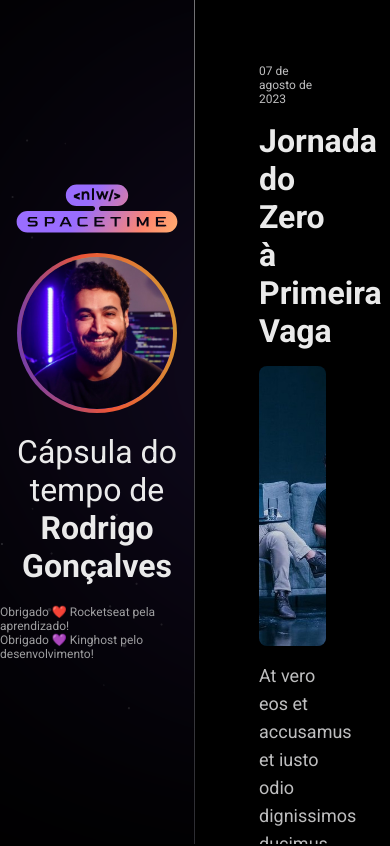
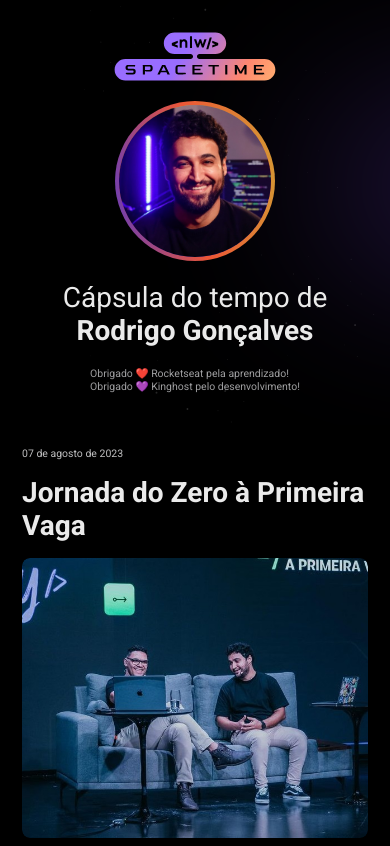
Before and after one commit to charlesbveiga/capsuladotempo, a plain HTML site: page index.html in a window 390 px wide. Shown: the top 846 px of the page. Drawn offline with Linux system fonts and the light colour scheme.

Commit message:
:tada: Projeto Finalizado!

```diff
--- a/index.html
+++ b/index.html
@@ -30,7 +30,9 @@
       class="memory">                                                     <!-- target "_blank" abre o link em outra guia-->
     <small>07 de agosto de 2023</small>
     <h1>Jornada do Zero à Primeira Vaga</h1>
-    <img src="./assets/jornada.png" alt="Rodrigo e Mayk apresentando evento.">
+    <div>
+      <img src="./assets/jornada.png" alt="Rodrigo e Mayk apresentando evento.">
+    </div>
     <p>
       At vero eos et accusamus et iusto odio dignissimos ducimus qui blanditiis praesentium voluptatum deleniti atque corrupti quos dolores et quas molestias excepturi sint occaecati cupiditate non provident, similique...
     </p>
@@ -40,7 +42,9 @@
       class="memory">                                                     <!-- target "_blank" abre o link em outra guia-->
     <small>07 de agosto de 2023</small>
     <h1>Jornada do Zero à Primeira Vaga</h1>
-    <img src="./assets/jornada.png" alt="Rodrigo e Mayk apresentando evento.">
+    <div>
+      <img src="./assets/jornada.png" alt="Rodrigo e Mayk apresentando evento.">
+    </div>
     <p>
       At vero eos et accusamus et iusto odio dignissimos ducimus qui blanditiis praesentium voluptatum deleniti atque corrupti quos dolores et quas molestias excepturi sint occaecati cupiditate non provident, similique...
     </p>
@@ -50,7 +54,9 @@
       class="memory">                                                     <!-- target "_blank" abre o link em outra guia-->
     <small>07 de agosto de 2023</small>
     <h1>Jornada do Zero à Primeira Vaga</h1>
-    <img src="./assets/jornada.png" alt="Rodrigo e Mayk apresentando evento.">
+    <div>
+      <img src="./assets/jornada.png" alt="Rodrigo e Mayk apresentando evento.">
+    </div>
     <p>
       At vero eos et accusamus et iusto odio dignissimos ducimus qui blanditiis praesentium voluptatum deleniti atque corrupti quos dolores et quas molestias excepturi sint occaecati cupiditate non provident, similique...
     </p>
--- a/styles.css
+++ b/styles.css
@@ -5,22 +5,53 @@
   box-sizing: border-box; /*Respeitar os tamanhos estabelecidos para as bordas*/
 }
 
+:root {
+  font-size: 16px;        /*Estabelece um tamanho referencia para todas as fontes do projeto*/
+}
+
+::-webkit-scrollbar {
+  /*Redefine scrollbar*/
+  width: 8px;
+}
+
+::-webkit-scrollbar-track {
+  /*Personaliza o caminho por onde a barra percorre*/
+  background-color: #2c2c31;
+}
+
+::-webkit-scrollbar-thumb {
+  /*Personaliza a barra*/
+  background-color: #9e9ea0;
+}
+
+@keyframes entering {     /*Animação*/
+  from {
+    opacity: 0;
+    transform: translateY(-200px);
+  }
+  to {
+    opacity: 1;
+    transform: translateY(0px);
+  }
+}
+
 body {
   background-color: black;
   color: #eaeaea;
-  font-family: 'Roboto', sans-serif;
+  font-family: "Roboto", sans-serif;
 
-  display: grid;                                                /*Define tipo de organização dos elementos*/
-  grid-template-areas: "profile timeline";                      /*Define ordem de organização dos elementos*/
-  grid-template-columns: 1fr 1fr;                               /*Medida de 1 fração de página para cada elemento*/
-  grid-template-rows: 100vh;                                    /*Define a altura da divisão da tela*/
+  display: grid; /*Define tipo de organização dos elementos*/
+  grid-template-areas: "profile timeline"; /*Define ordem de organização dos elementos*/
+  grid-template-columns: 1fr 1fr; /*Medida de 1 fração de página para cada elemento*/
+  grid-template-rows: 100vh; /*Define a altura da divisão da tela*/
 }
 
 nav {
   padding: 64px;
-  grid-area: timeline;                                          /*Definiu a tag nav como timeline*/
+  grid-area: timeline; /*Definiu a tag nav como timeline*/
 
-  overflow-y: scroll;                                           /*Permite que apenas a tag timeline deslize*/
+  overflow-y: scroll; /*Permite que apenas a tag timeline deslize*/
+  animation: entering 0.7s ease-in-out;       /*Cria animação*/
 }
 
 .memory {
@@ -33,11 +64,11 @@ nav {
 
 .memory small {
   color: #bebebf;
-  font-size: 12px;
+  font-size: 0.75rem;         /*Unidade de medida referente ao padrão/ 12/16  tamanho esperado/tamanho referencia*/
 }
 
 .memory h1 {
-  font-size: 32px;
+  font-size: 2rem;
   color: #eaeaea;
 }
 
@@ -46,16 +77,29 @@ nav {
   height: 280px;
   object-fit: cover;
   border-radius: 8px;
+
+  transition: transform 0.3s ease-in-out;
+}
+
+.memory div {
+  width: 100%;
+  height: 280px;
+  overflow: hidden; /*Mantém o conteúdo dentro da caixa quando hover ativo*/
+  border-radius: 8px;
+}
+
+.memory:hover img {
+  transform: scale(1.1);
 }
 
 .memory p {
-  font-size: 18px;
+  font-size: 1.2rem;
   color: #bebebf;
   line-height: 28px;
 }
 
 aside {
-  grid-area: profile;                                           /*Definiu a tag nav como timeline*/
+  grid-area: profile; /*Definiu a tag nav como timeline*/
 
   display: flex;
   flex-direction: column;
@@ -63,31 +107,60 @@ aside {
   justify-content: center;
   gap: 20px;
 
-  border-right: 1px solid;                                      /*Cria uma linha divisória a direita*/
+  border-right: 1px solid; /*Cria uma linha divisória a direita*/
 
   border-image: linear-gradient(#727275, #2c2c31) 1;
-  background-image: url(./assets/background.svg);               /*Responsável pelo background*/
+  background-image: url(./assets/background.svg); /*Responsável pelo background*/
   background-position: top right;
   background-repeat: no-repeat;
   background-size: auto 100%;
 }
 
-aside img:nth-child(2) {                                        /*Seleciona a segunda imagem para edição*/
+aside * {
+  animation: entering 0.7s ease-in-out;       /*Cria animação sem movimentar o background*/
+}
+
+aside img:nth-child(2) {
+  /*Seleciona a segunda imagem para edição*/
   width: 160px;
   height: 160px;
-  border-radius: 50%;                                           /*Formata tamanho e formato da imagem*/
+  border-radius: 50%; /*Formata tamanho e formato da imagem*/
 
-  border: 4px solid transparent;                                /*Formata a borda da imagem*/
+  border: 4px solid transparent; /*Formata a borda da imagem*/
   background: linear-gradient(#d39e33, #ed5636, #633bbc) padding-box,
-  linear-gradient(260deg,#d39e33, #ed5636, #633bbc) border-box;
+    linear-gradient(260deg, #d39e33, #ed5636, #633bbc) border-box;
 }
 
 aside p {
-  font-size: 32px;
+  font-size: 2rem;
   text-align: center;
 }
 
 aside span {
-  font-size: 12px;
+  font-size: 0.75rem;
   color: #9e9ea0;
 }
+
+@media (max-width: 768px) {
+  :root {
+    font-size: 14px;
+  }
+
+  body {
+    grid-template-columns: 1fr;
+    grid-template-rows: 0.2fr 0.8fr;
+    grid-template-areas:
+    "profile"
+    "timeline";
+  }
+
+  aside {
+    border-right: none;
+    padding: 32px 12px;
+  }
+
+  nav {
+    overflow-y: visible;
+    padding: 22px;
+  }
+}
```
